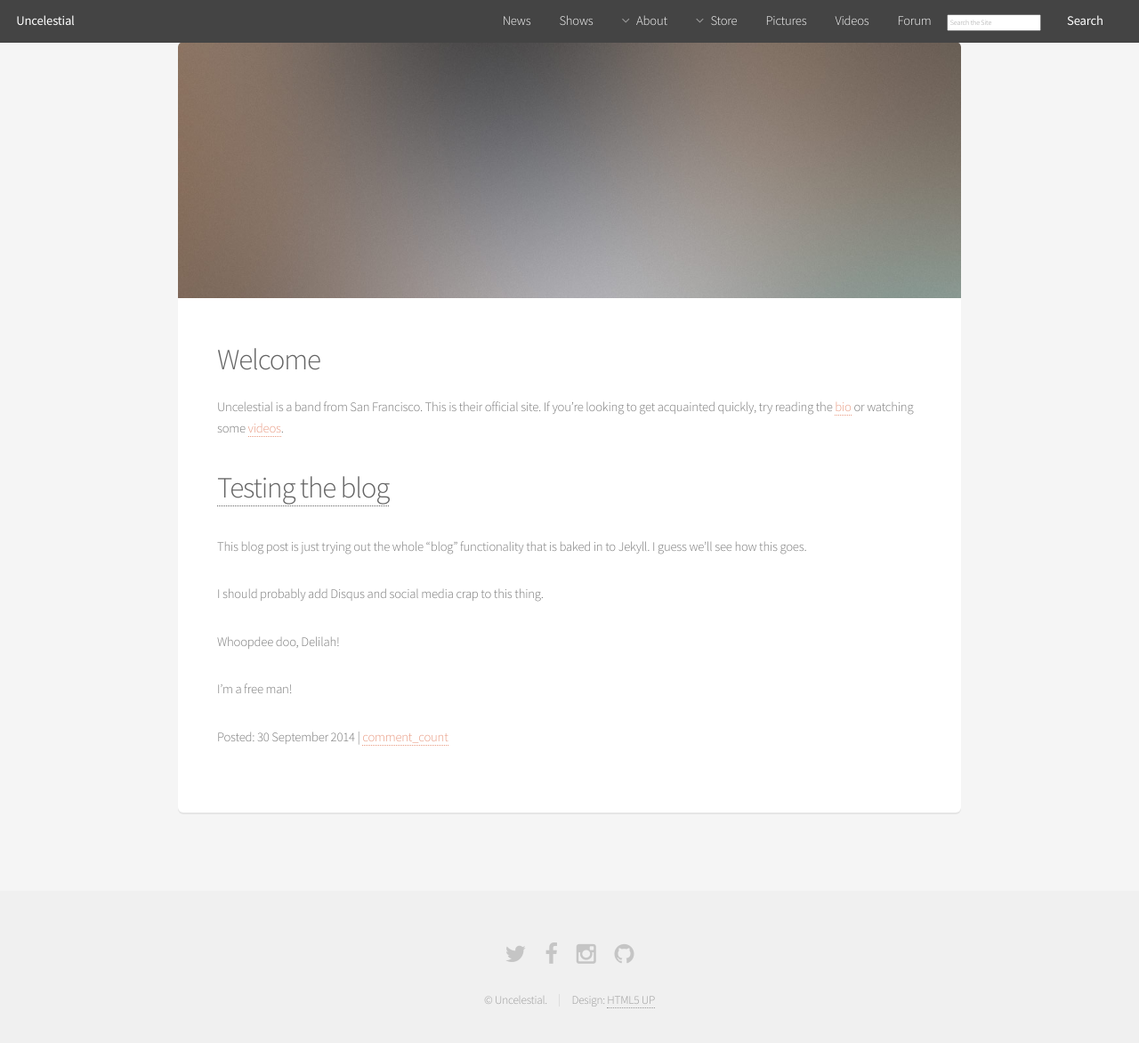
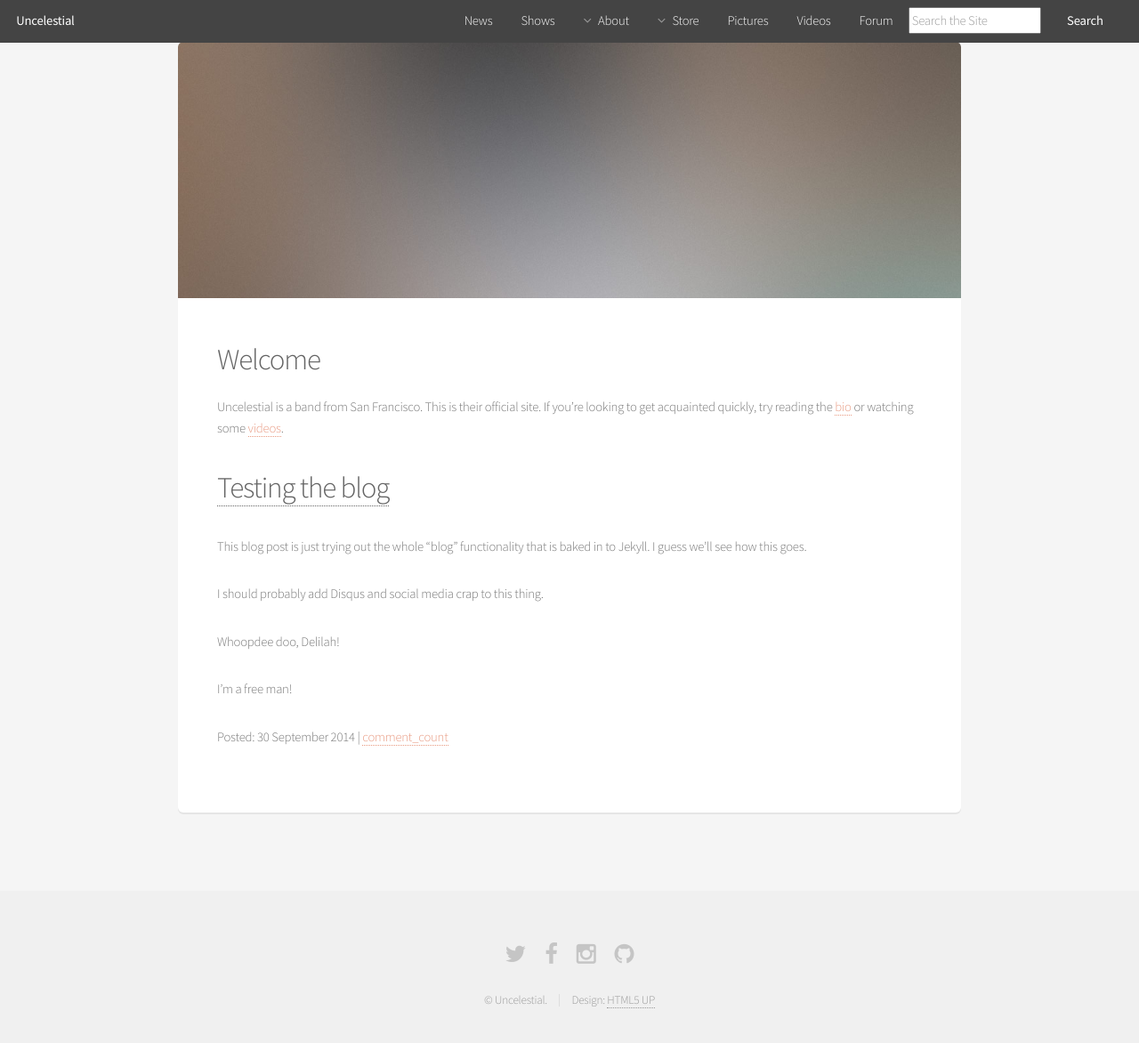
Before and after one commit to tvconefive/uncelestial.github.io, a Jekyll site: the page built from index.md, in a window 1280 px wide and 1219 px high. Shown: the top 1172 px of the window at 89% size. Built offline with Jekyll 4.4.1, drawn with Linux system fonts in a browser that asks for light colours; comment, search, counter and statistics services are not loaded.

Commit message:
Update alpha.html

```diff
--- a/_layouts/alpha.html
+++ b/_layouts/alpha.html
@@ -53,7 +53,7 @@
 						<li><a href="/pictures">Pictures</a></li>
 						<li><a href="/videos">Videos</a></li>
 						<li><a href="/forum">Forum</a></li>
-						<li><form action="/search"><input type="search" id="q" name="q" placeholder="Search the Site" style="font-size: 8px"><input type="submit" value="Search" style="box-shadow: none;"></form></li>
+						<li><form action="/search"><input type="search" id="q" name="q" placeholder="Search the Site" size="15"><input type="submit" value="Search" style="box-shadow: none;"></form></li>
 					</ul>
 				</nav>
 			</header>
```
